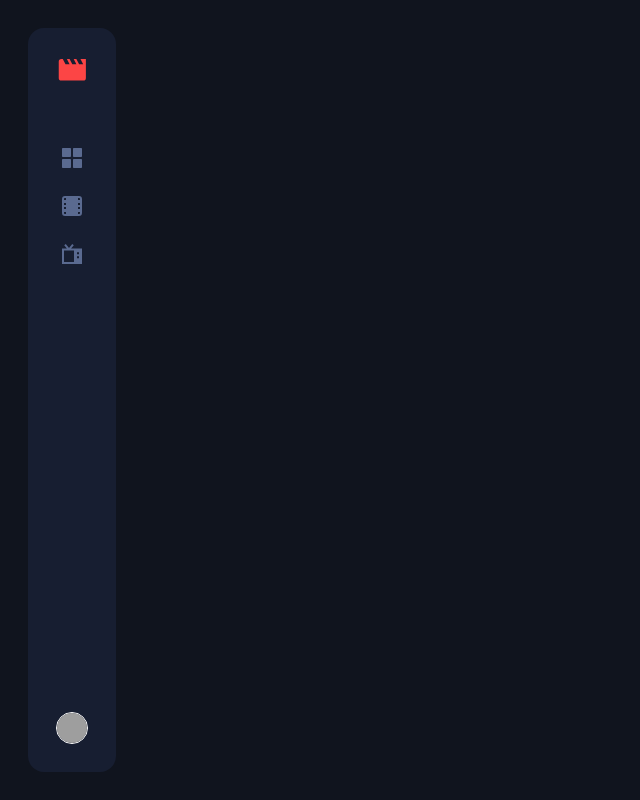
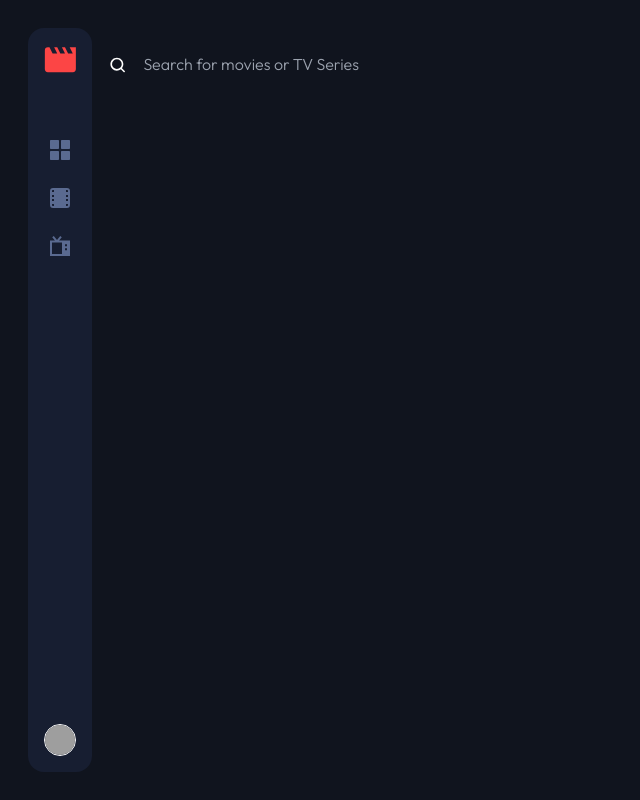
Before and after one commit to yan-batista/entertainment_web_app, a React (Vite) app: page / in a window 1280 px wide. Shown: the whole page, without its empty margins (0-640 px from the left). Built offline with nearby package versions, Linux system fonts and the light colour scheme; grey boxes are pictures that could not be loaded.

Commit message:
search bar

```diff
--- a/index.html
+++ b/index.html
@@ -7,7 +7,7 @@
     <title>Entertainment Web App</title>
   </head>
   <body>
-    <main id="root" class="md:p-7"></main>
+    <main id="root" class="md:p-7 flex flex-col lg:flex-row caret-logo"></main>
     <script type="module" src="/src/main.tsx"></script>
   </body>
 </html>
--- a/src/App.tsx
+++ b/src/App.tsx
@@ -1,9 +1,13 @@
 import Nav from "./Components/Nav";
+import SearchBar from "./Components/SearchBar";
 
 function App() {
   return (
     <>
       <Nav />
+      <section className="w-full p-4">
+        <SearchBar />
+      </section>
     </>
   );
 }
--- /dev/null
+++ b/src/Components/Icon/Icons/SearchIcon.tsx
@@ -0,0 +1,12 @@
+import { createIcon } from "..";
+
+interface SearchIconProps {
+  style?: string;
+}
+
+export const SearchIcon: React.FC<SearchIconProps> = createIcon(
+  <path d="M27.613 25.72 23.08 21.2a10.56 10.56 0 0 0 2.253-6.533C25.333 8.776 20.558 4 14.667 4S4 8.776 4 14.667c0 5.89 4.776 10.666 10.667 10.666A10.56 10.56 0 0 0 21.2 23.08l4.52 4.533a1.333 1.333 0 0 0 1.893 0 1.333 1.333 0 0 0 0-1.893ZM6.667 14.667a8 8 0 1 1 16 0 8 8 0 0 1-16 0Z"></path>,
+  "0 0 32 32",
+  false,
+  "fill-white w-6 h-6"
+);
--- a/src/Components/Icon/Icons/index.ts
+++ b/src/Components/Icon/Icons/index.ts
@@ -2,3 +2,4 @@ export { LogoIcon } from "./LogoIcon";
 export { GridIcon } from "./GridIcon";
 export { MovieIcon } from "./MovieIcon";
 export { TVIcon } from "./TVIcon";
+export { SearchIcon } from "./SearchIcon";
--- a/src/Components/Icon/index.tsx
+++ b/src/Components/Icon/index.tsx
@@ -4,23 +4,26 @@ interface IconProps {
   path: ReactNode;
   viewbox: string;
   logo?: boolean;
+  style?: string;
 }
 
-const IconBase: React.FC<IconProps> = ({ path, viewbox, logo }) => {
+const IconBase: React.FC<IconProps> = ({ path, viewbox, logo, style }) => {
   return (
     <svg
       xmlns="http://www.w3.org/2000/svg"
       viewBox={viewbox}
       fill="currentColor"
       stroke="none"
-      className={`${logo ? "fill-logo w-6 h-6 lg:w-7 lg:h-7" : "fill-icon w-5 h-5"} hover:fill-logo`}
+      className={`${
+        logo ? "fill-logo w-6 h-6 lg:w-8 lg:h-8" : "fill-icon w-5 h-5 lg:w-5 lg:h-5"
+      } hover:fill-logo ${style}`}
     >
       {path}
     </svg>
   );
 };
 
-export const createIcon = (path: ReactNode, viewbox: string, logo?: boolean) => {
-  const Icon = () => <IconBase path={path} viewbox={viewbox} logo={logo} />;
+export const createIcon = (path: ReactNode, viewbox: string, logo?: boolean, style?: string) => {
+  const Icon = () => <IconBase path={path} viewbox={viewbox} logo={logo} style={style} />;
   return Icon;
 };
--- a/src/Components/Nav/index.tsx
+++ b/src/Components/Nav/index.tsx
@@ -4,7 +4,7 @@ import Avatar from "../../assets/image-avatar.png";
 const Nav = () => {
   return (
     <nav
-      className="flex flex-row items-center justify-between bg-side p-7
+      className="flex flex-row items-center justify-between bg-side p-4
     md:rounded-2xl
     lg:flex-col lg:justify-start lg:w-fit lg:h-full"
     >
--- /dev/null
+++ b/src/Components/SearchBar/index.tsx
@@ -0,0 +1,44 @@
+import { useState } from "react";
+import { SearchIcon } from "../Icon/Icons";
+
+const SearchBar = () => {
+  const [searchBarInput, setSearchBarInput] = useState("");
+
+  function onChangeSetSearchBarInput(event: React.ChangeEvent<HTMLInputElement>) {
+    setSearchBarInput(event.currentTarget.value);
+  }
+
+  function onButtonClickClearSeachBarInput() {
+    // clear state
+    setSearchBarInput("");
+
+    // clear input bar text and maintain focus
+    const search_bar: HTMLInputElement | null = document.querySelector("#media_name_search");
+    if (search_bar) {
+      search_bar.value = "";
+      search_bar.focus();
+    }
+  }
+
+  return (
+    <div className="flex flex-row items-center w-full gap-4 relative">
+      <SearchIcon />
+      <input
+        type="text"
+        name="media_name_search"
+        id="media_name_search"
+        className="bg-transparent border-b border-bg focus:border-b focus:border-icon outline-none  w-full py-2 font-light"
+        placeholder="Search for movies or TV Series"
+        defaultValue={searchBarInput}
+        onChange={onChangeSetSearchBarInput}
+      />
+      {searchBarInput.length > 0 && (
+        <span className="absolute right-0" onClick={onButtonClickClearSeachBarInput}>
+          X
+        </span>
+      )}
+    </div>
+  );
+};
+
+export default SearchBar;
--- a/src/styles/index.css
+++ b/src/styles/index.css
@@ -1,4 +1,4 @@
-@import url("https://fonts.googleapis.com/css2?family=Outfit:wght@400;600;700&display=swap");
+@import url("https://fonts.googleapis.com/css2?family=Outfit:wght@300;400;600;700&display=swap");
 
 @tailwind base;
 @tailwind utilities;
```
